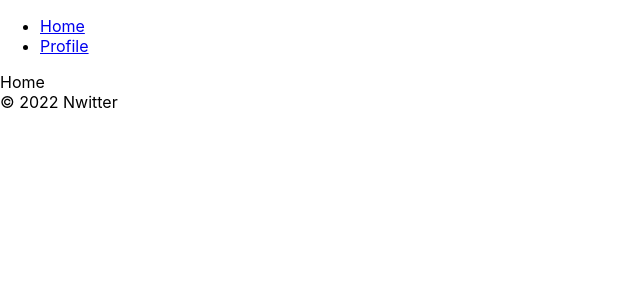
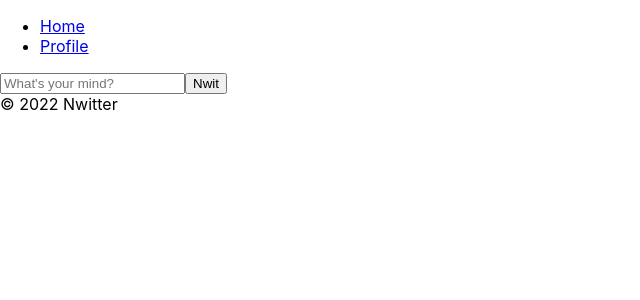
Before and after one commit to anisotropy/nwitter, a React (Create React App) app: page / in a window 1280 px wide. Shown: the top 300 px of the page, without its empty margins (0-640 px from the left). Built offline with nearby package versions, Linux system fonts and the light colour scheme; no server answers; sample sign-in values are in the browser's storage.

Commit message:
Form and Databse Setup

```diff
--- a/src/components/Pages.js
+++ b/src/components/Pages.js
@@ -1,8 +1,8 @@
 import { BrowserRouter, Navigate, Route, Routes } from "react-router-dom";
-import Home from "pages/Home";
-import Auth from "pages/Auth";
+import HomePage from "pages/HomePage";
+import AuthPage from "pages/AuthPage";
 import Navitation from "./Navigation";
-import Profile from "pages/Profile";
+import ProfilePage from "pages/ProfilePage";
 
 const Pages = ({ isLoggedIn }) => {
   return (
@@ -10,12 +10,12 @@ const Pages = ({ isLoggedIn }) => {
       {isLoggedIn && <Navitation />}
       {isLoggedIn ? (
         <Routes>
-          <Route path="/" element={<Home />} />
-          <Route path="/profile" element={<Profile />} />
+          <Route path="/" element={<HomePage />} />
+          <Route path="/profile" element={<ProfilePage />} />
         </Routes>
       ) : (
         <Routes>
-          <Route path="/" element={<Auth />} />
+          <Route path="/" element={<AuthPage />} />
           <Route path="*" element={<Navigate to="/" />} />
         </Routes>
       )}
--- /dev/null
+++ b/src/components/Writing.js
@@ -0,0 +1,28 @@
+const { useState } = require("react");
+
+const Writting = () => {
+  const [nwit, setNwit] = useState("");
+
+  const onChange = (event) => {
+    setNwit(event.target.value);
+  };
+
+  const onSubmit = (event) => {
+    event.preventDefault();
+  };
+
+  return (
+    <form onSubmit={onSubmit}>
+      <input
+        type="text"
+        value={nwit}
+        placeholder="What's your mind?"
+        maxLength={120}
+        onChange={onChange}
+      />
+      <button type="submit">Nwit</button>
+    </form>
+  );
+};
+
+export default Writting;
--- /dev/null
+++ b/src/pages/AuthPage.js
@@ -0,0 +1,7 @@
+const { default: Auth } = require("components/Auth");
+
+const AuthPage = () => {
+  return <Auth />;
+};
+
+export default AuthPage;
--- a/src/pages/Home.js
+++ /dev/null
@@ -1,3 +0,0 @@
-const Home = () => <div>Home</div>;
-
-export default Home;
--- /dev/null
+++ b/src/pages/HomePage.js
@@ -0,0 +1,7 @@
+import Writting from "components/Writing";
+
+const Home = () => {
+  return <Writting />;
+};
+
+export default Home;
--- /dev/null
+++ b/src/pages/ProfilePage.js
@@ -0,0 +1,7 @@
+import Profile from "components/Profile";
+
+const ProfilePage = () => {
+  return <Profile />;
+};
+
+export default ProfilePage;
```
Also changed, not shown: src/components/Auth.js (renamed from src/pages/Auth.js), src/components/Profile.js (renamed from src/pages/Profile.js), src/pages/EditProfilePage.js (renamed from src/pages/EditProfile.js).
